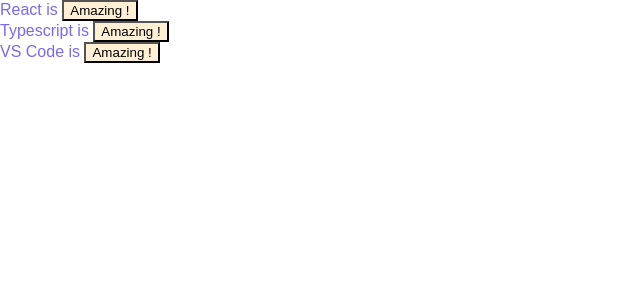
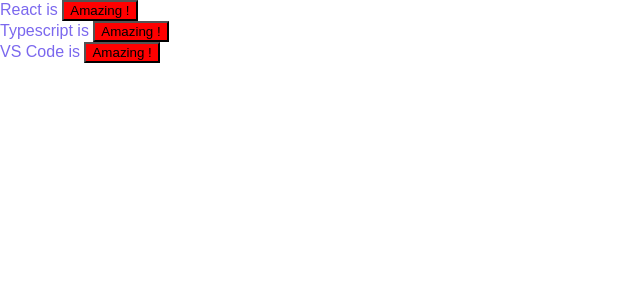
Before and after one commit to Realytics/react-layout-box-demo, a React (Create React App) app: page / in a window 1280 px wide. Shown: the top 300 px of the page, without its empty margins (0-640 px from the left). Built offline with nearby package versions, Linux system fonts and the light colour scheme.

Commit message:
Chnage color

```diff
--- a/src/App.js
+++ b/src/App.js
@@ -19,7 +19,7 @@
 
 class MessageList extends React.Component {
   render() {
-    const color = "PapayaWhip"
+    const color = "red"
     return (
       <div>
         {React.Children.toArray(
```
